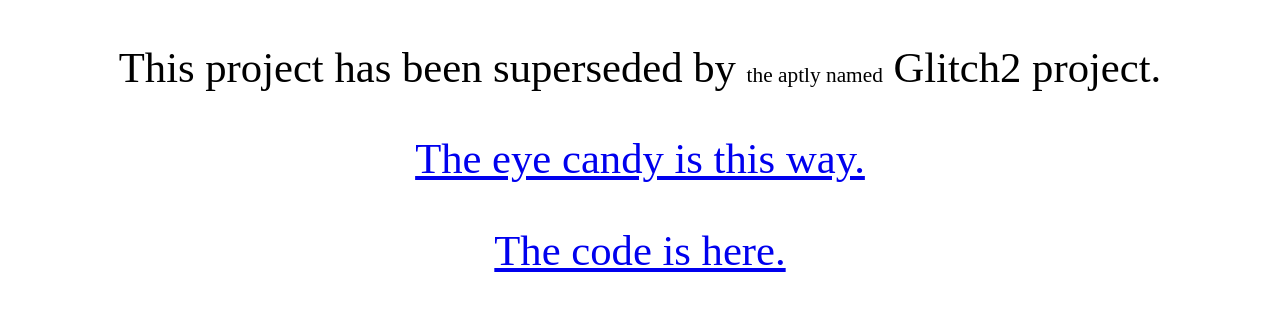
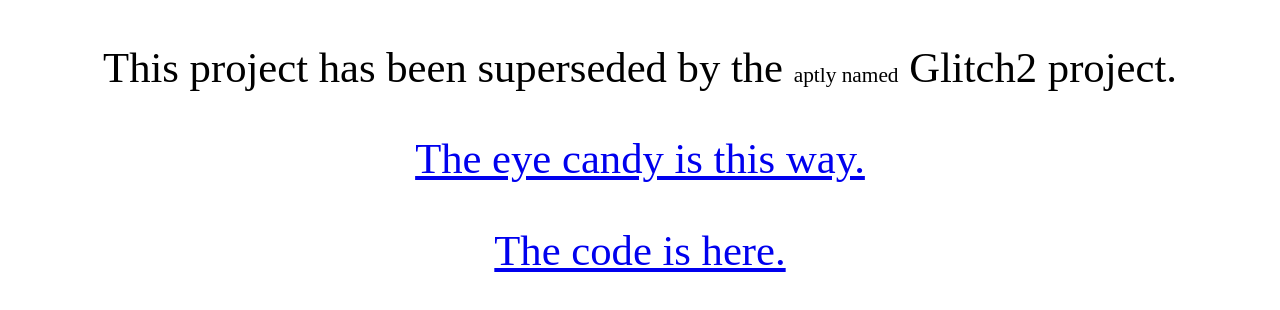
Before and after one commit to akx/glitch, a plain HTML site: page index.html in a window 1280 px wide. Drawn offline with Linux system fonts and the light colour scheme.

Commit message:
Late night grammar is hard.

```diff
--- a/index.html
+++ b/index.html
@@ -8,7 +8,7 @@
   </head>
   <body>
   <div>
-    <p>This project has been superseded by <small>the aptly named</small> Glitch2 project.</p>
+    <p>This project has been superseded by the <small>aptly named</small> Glitch2 project.</p>
     <p><a href="http://akx.github.io/glitch2/">The eye candy is this way.</a></p>
     <p><a href="https://github.com/akx/glitch2/">The code is here.</a></p>
     </div>
```
